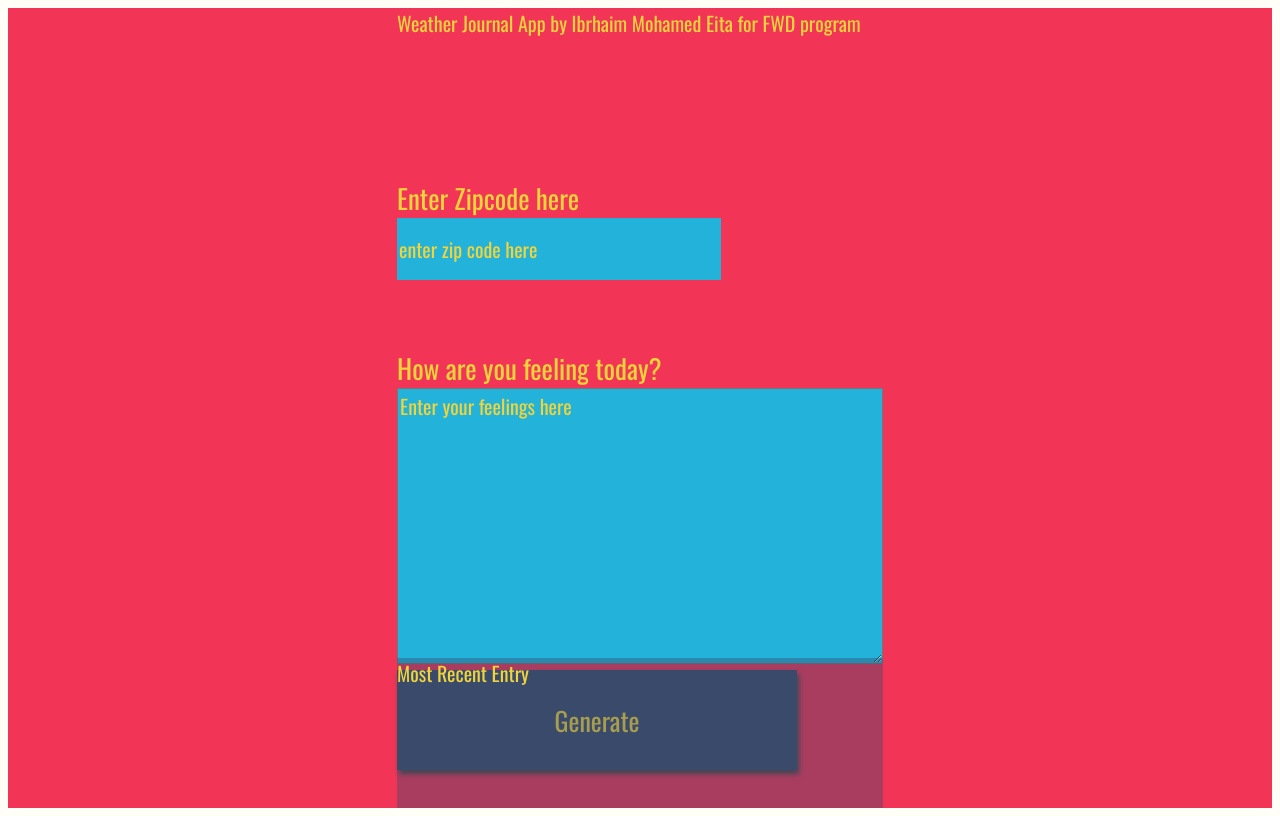
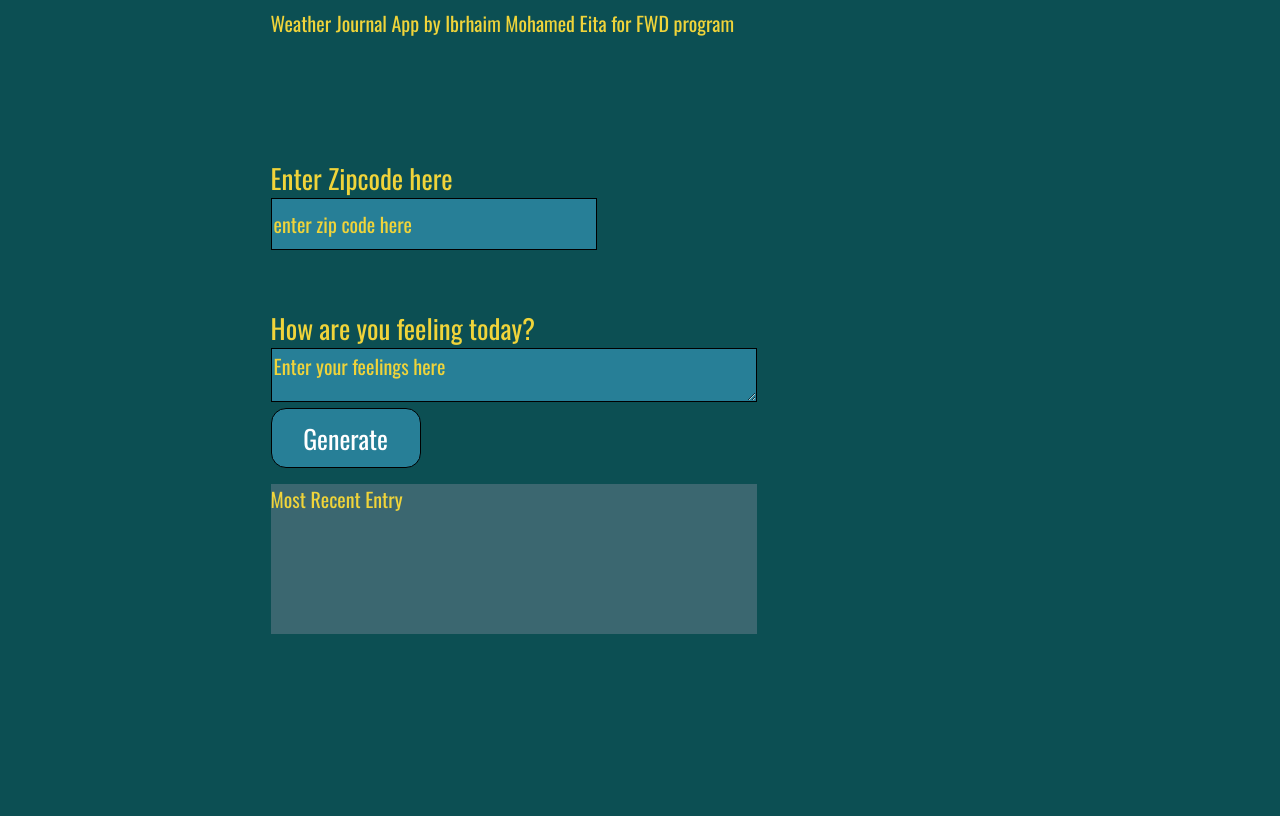
Before and after one commit to ibrahim99035/my_Weather_App_FWD, a website: page website/index.html in a window 1280 px wide. Drawn offline with nearby package versions, Linux system fonts and the light colour scheme; a web font is replaced by a local one.

Commit message:
change the design little bit

```diff
--- a/website/style.css
+++ b/website/style.css
@@ -1,27 +1,29 @@
 body{
-    background: #fffff8;
+    background: #0c4f53;
     font-family: -apple-system, BlinkMacSystemFont, sans-serif;
+    color: #f0d43a;
 }
 
 #app{
     display: grid;
     grid-auto-rows: minmax(150px, auto);
     /* grid-template-columns:  */
-    height:100vh;
-    background: #f23557;
-    color: #f0d43a;
+    height:100%;
+    width: 80%;
     justify-content: center;
-    grid-gap: 1em;
+    /* grid-gap: 1em; */
     font-size: 20px;
     font-family: 'Oswald', sans-serif;
 }
-
+.headline{
+    padding: 0;
+}
 /* .holder{
 
 } */
 
 .entry{
-    background: rgba(59, 74, 107, .4);
+    background: rgba(131, 139, 156, 0.4);
 }
 
 /* #entryHolder{
@@ -55,34 +57,39 @@ label{
 
 input{
     display:block;
-    height: 60px;
+    height: 3rem;
     width: 320px;
-    background:#22b2da;
-    color: #f0d43a;
+    background:#277f97;
     font-size: 20px;
     font-family: 'Oswald', sans-serif;
-    border: none;
+    border: 1px solid black;
 }
 
 button{
-    width: 400px;
-    height: 100px;
-    background: #3b4a6b;
-    color: #f0d43a;
+    width: 150px;
+    height: 60px;
+    margin-bottom: 1rem;
+    background: #277f97;
     font-size: 26px;
     font-family: 'Oswald', sans-serif;
-    border: none;
-    box-shadow: 2px 4px 5px #444;
+    border: 1px solid black;
+    color: white;
+    border-radius: 15px;
+}
+button:hover{
+    background-color: #23898f;
+    box-shadow: 2px 2px 2px rgb(0, 0, 0);
 }
 h1{
     font-size: 36px;
 }
 
 textarea{
-    background:#22b2da;
-    color: #f0d43a;
+    background:#277f97;
     font-size: 20px;
     font-family: 'Oswald', sans-serif;
+    height: 3rem;
+    border: 1px solid black;
 }
 /* Reset style for HTML element on active to have no border*/
 input:focus,
```
